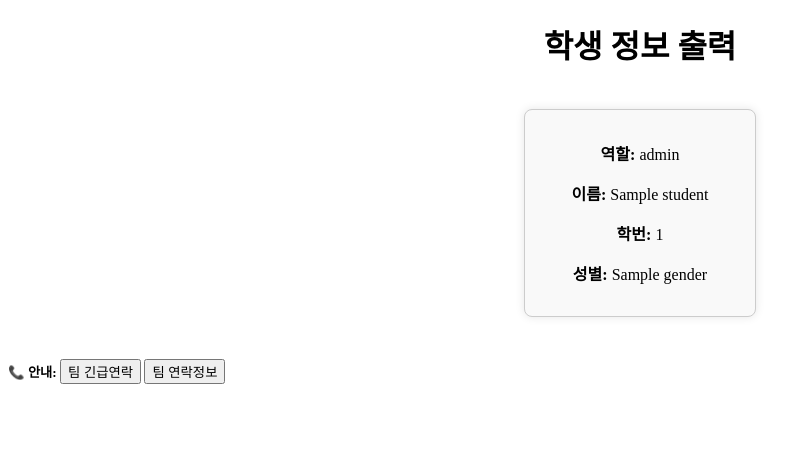
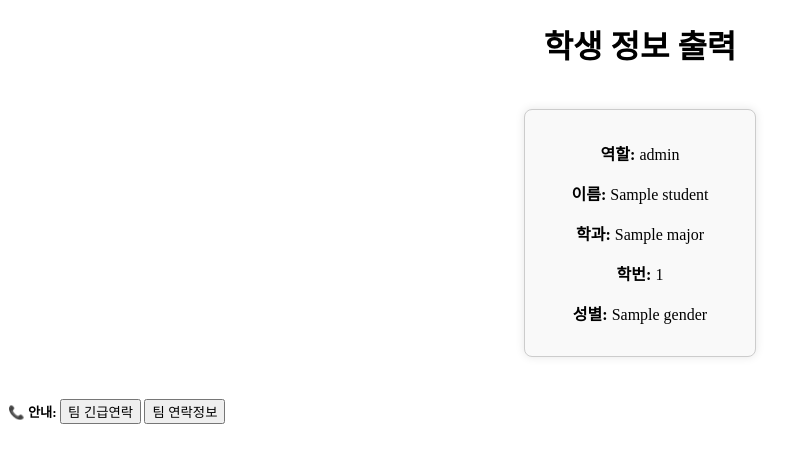
Before and after one commit to CSID-DGU/2024-2-OSSPrac, a Flask app: template Subject3_2/templates/result.html in a window 1280 px wide. Shown: the top 463 px of the page, without its empty margins (0-810 px from the left). Run offline with Flask 3, Linux system fonts and the light colour scheme; the template is opened without the code that fills it: most values are stand-ins (such as "Sample title", 1, 10 or a date in 2020).

Commit message:
major칸 추가

```diff
--- a/Subject3_2/team.py
+++ b/Subject3_2/team.py
@@ -17,13 +17,14 @@ def input():
 @app.route('/result', methods=['POST'])
 def result():
     # 각 학생의 이름과 학번 데이터를 리스트로 받음
-    names = request.form.getlist('name[]')
+    name = request.form.getlist('name[]')
+    major = request.form.getlist('major[]')
     student_numbers = request.form.getlist('StudentNumber[]')
     role = request.form.getlist('role[]')
     gender = request.form.getlist('gender[]')
 
     # 데이터를 템플릿으로 전달하여 출력 페이지 생성
-    return render_template('result.html', students=zip(names, student_numbers,role,gender))
+    return render_template('result.html', students=zip(name, major, student_numbers,role,gender))
 
 @app.route('/contact')
 def contact_info():
--- a/Subject3_2/templates/result.html
+++ b/Subject3_2/templates/result.html
@@ -36,11 +36,11 @@
 <body>
     <h1>학생 정보 출력</h1>
     <div class="container">
-        {% for name, student_number, role, gender in students %}
+        {% for name, major, student_number, role, gender in students %}
             <div class="student-block">
                 <p><strong>역할:</strong> {{ role }}</p>
                 <p><strong>이름:</strong> {{ name }}</p>
-                <!-- <p><strong>학과:</strong> {{ major }}</p> -->
+                <p><strong>학과:</strong> {{ major }}</p>
                 <p><strong>학번:</strong> {{ student_number }}</p>
                 <p><strong>성별:</strong> {{ gender }}</p>
             </div>
```
Also changed, not shown: Subject3_2/templates/input.html (+4 -4 lines).
